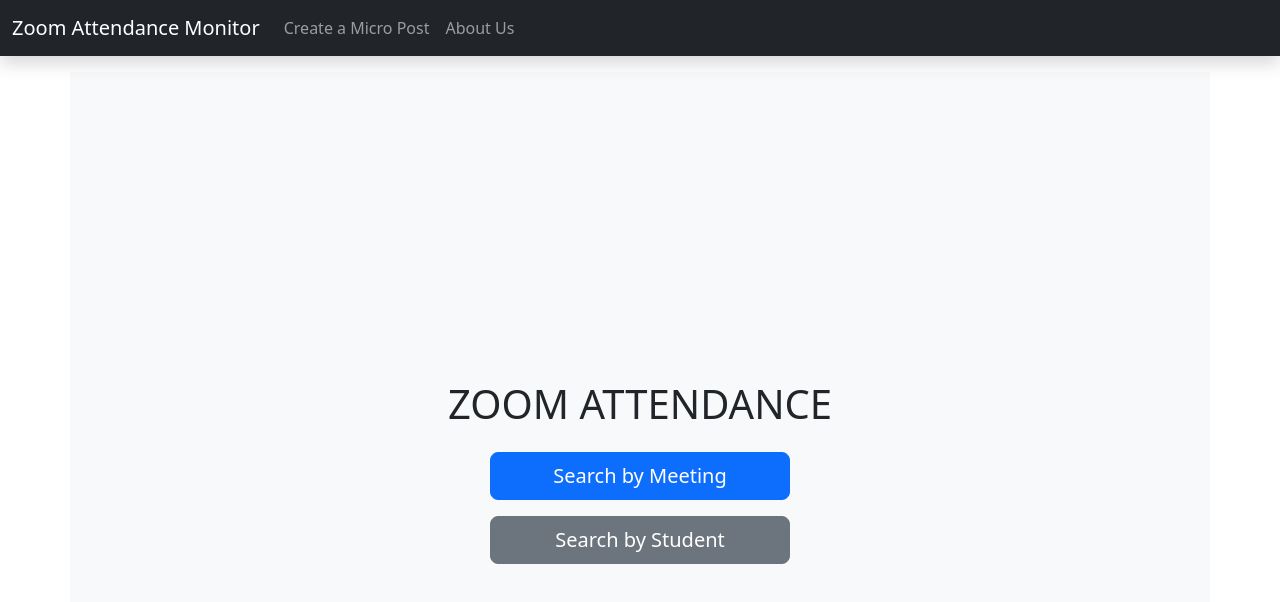
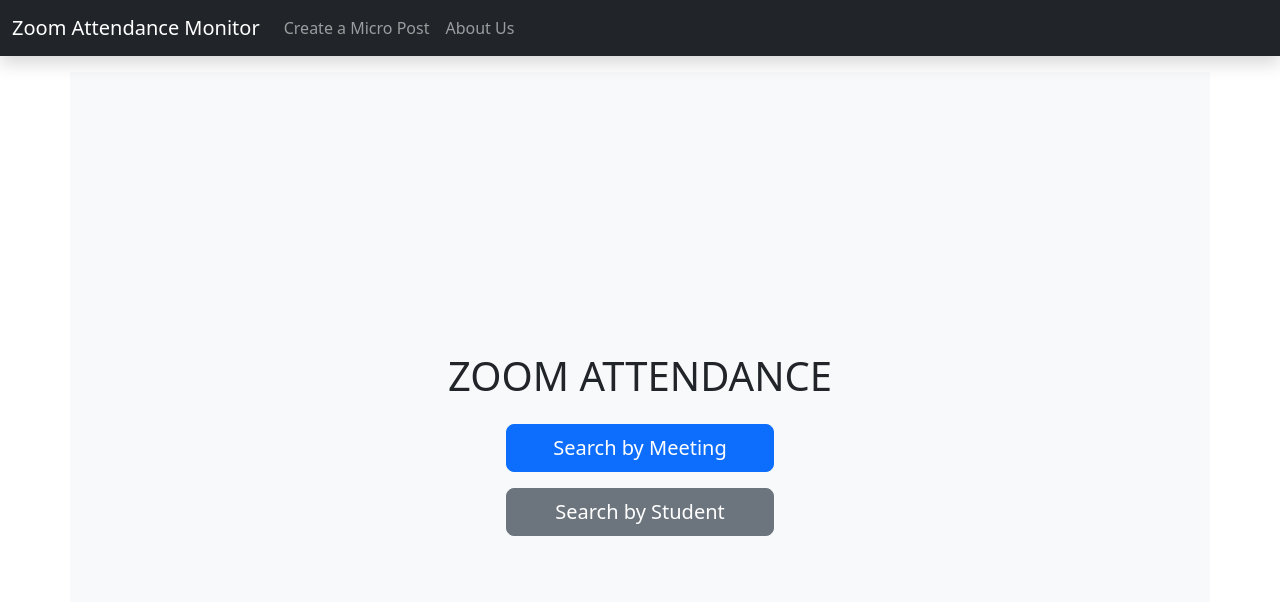
Before and after one commit to CUNYTechPrep/zoom-attendance-monitor, a React (Vite) app in the folder frontend/: page / in a window 1280 px wide. Shown: the top 602 px of the page. Built offline with nearby package versions, Linux system fonts and the light colour scheme.

Commit message:
Fix homepage layout to prevent scrolling and center content

```diff
--- a/frontend/src/index.css
+++ b/frontend/src/index.css
@@ -0,0 +1,10 @@
+html,
+body {
+  height: 100%;
+  overflow: hidden;
+  margin: 0;
+}
+
+.home-wrapper {
+  height: calc(100vh - 56px); /* Adjust if your navbar is 56px tall */
+}
--- a/frontend/src/pages/HomePage.jsx
+++ b/frontend/src/pages/HomePage.jsx
@@ -1,10 +1,8 @@
-// pages/HomePage.jsx
-
 function HomePage() {
   return (
-    <div className="d-flex flex-column align-items-center justify-content-center min-vh-100 p-3 bg-light text-center">
+    <div className="home-wrapper d-flex flex-column justify-content-center align-items-center text-center w-100 bg-light">
       <h1 className="mb-4">ZOOM ATTENDANCE</h1>
-      <div className="d-grid gap-3 w-100" style={{ maxWidth: '300px' }}>
+      <div className="d-grid gap-3 w-100 px-3" style={{ maxWidth: '300px' }}>
         <button className="btn btn-primary btn-lg">Search by Meeting</button>
         <button className="btn btn-secondary btn-lg">Search by Student</button>
       </div>
```
